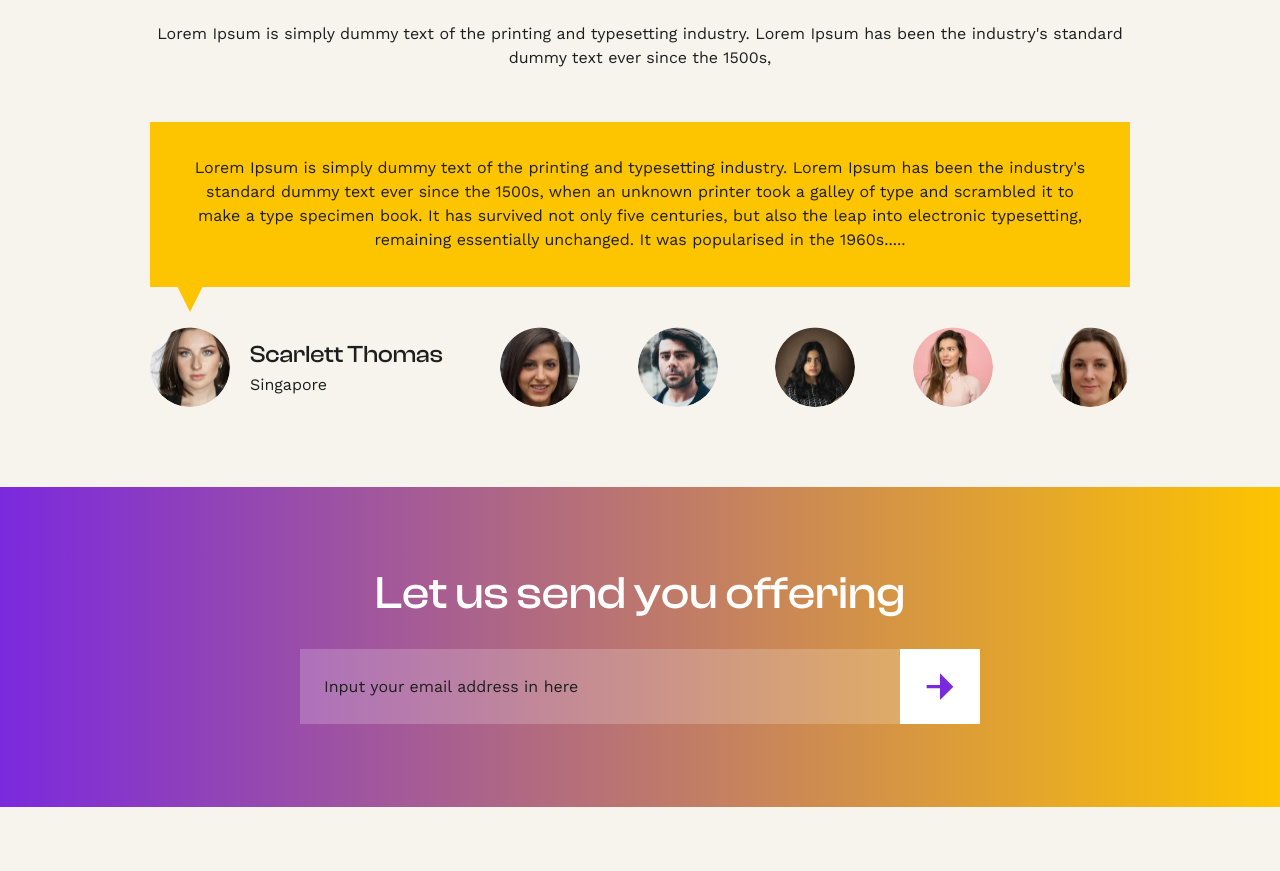
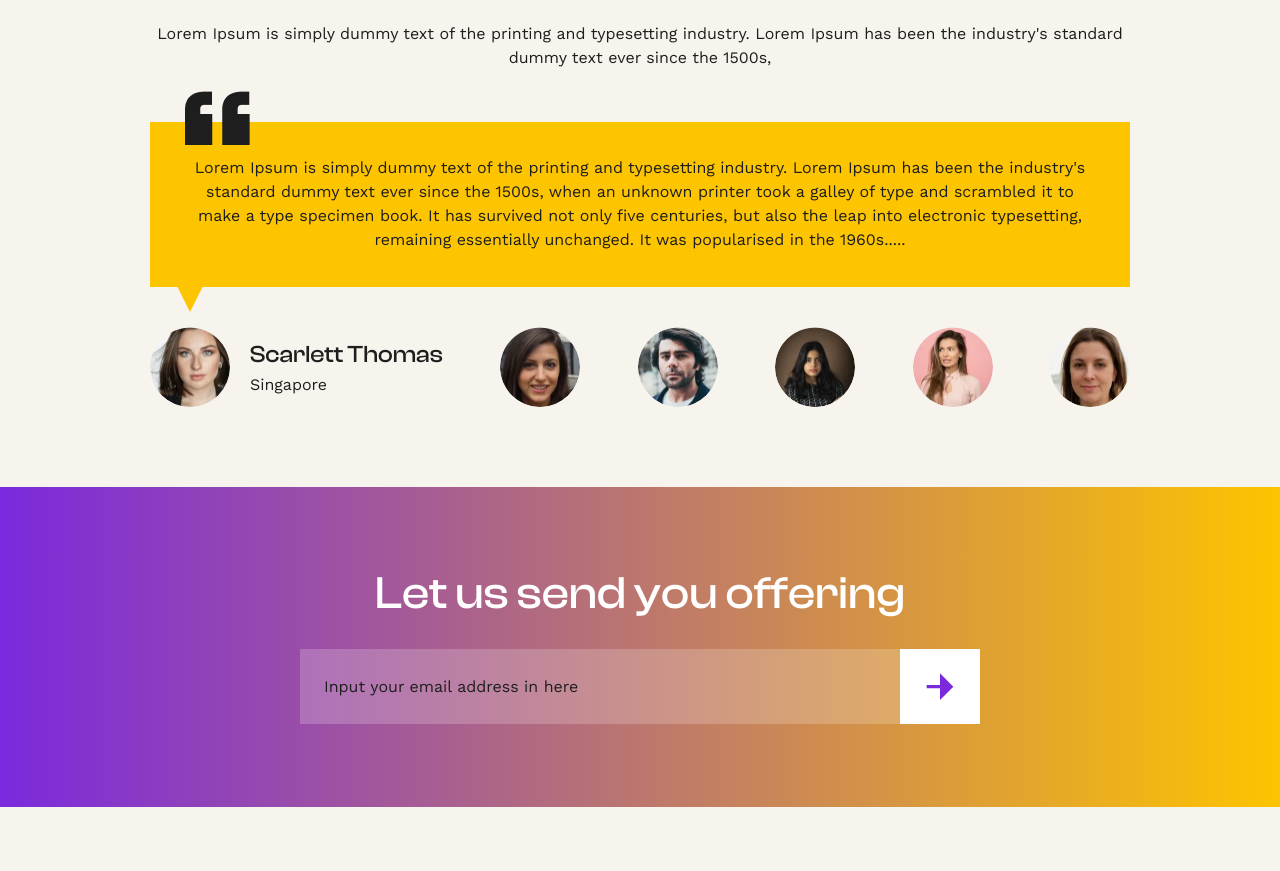
Before and after one commit to erme07/shoesLandingPage, a website: page index.html in a window 1280 px wide. Shown: the part 4017-4888 px from the top of the page. Drawn offline with nearby package versions, Linux system fonts and the light colour scheme; files that its build step writes are made by us from their sources; a web font is replaced by a local one.

Commit message:
Update index.html

```diff
--- a/index.html
+++ b/index.html
@@ -188,7 +188,7 @@
                 <h2 class="font-clash text-responsive-2 font-medium text-center md:text-left leading-none">What <span class="text-secondary font-semibold">our costumer</span> says</h2>
                 <p class="block max-w-[980px] text-center mb-6">Lorem Ipsum is simply dummy text of the printing and typesetting industry. Lorem Ipsum has been the industry's standard dummy text ever since the 1500s,</p>
                 <div class="w-full max-w-[980px] flex flex-col gap-10">
-                    <div class="bg-primary w-full lg:h-[165px] py-10 px-5 sm:py-8 sm:px-8 relative before:quote2" id="container-reviews">
+                    <div class="bg-primary w-full lg:h-[165px] py-10 px-5 sm:py-8 sm:px-8 relative before:quote" id="container-reviews">
                         <div class="size-full flex items-center overflow-hidden">
                             <div class="size-full shrink-0 flex items-center transition-all duration-500 delay-200" data-name="review">
                                 <p class="text-center px-2">Lorem Ipsum is simply dummy text of the printing and typesetting industry. Lorem Ipsum has been the industry's standard dummy text ever since the 1500s, when an unknown printer took a galley of type and scrambled it to make a type specimen book. It has survived not only five centuries, but also the leap into electronic typesetting, remaining essentially unchanged. It was popularised in the 1960s.....</p>
```
